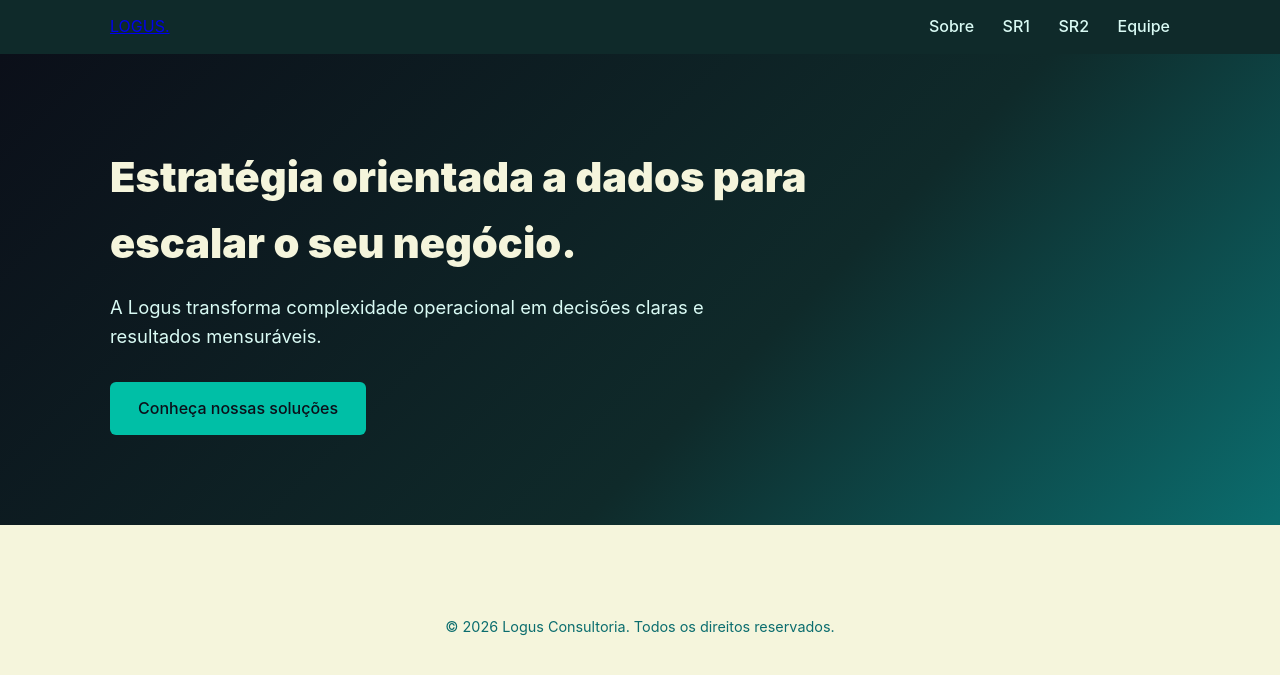
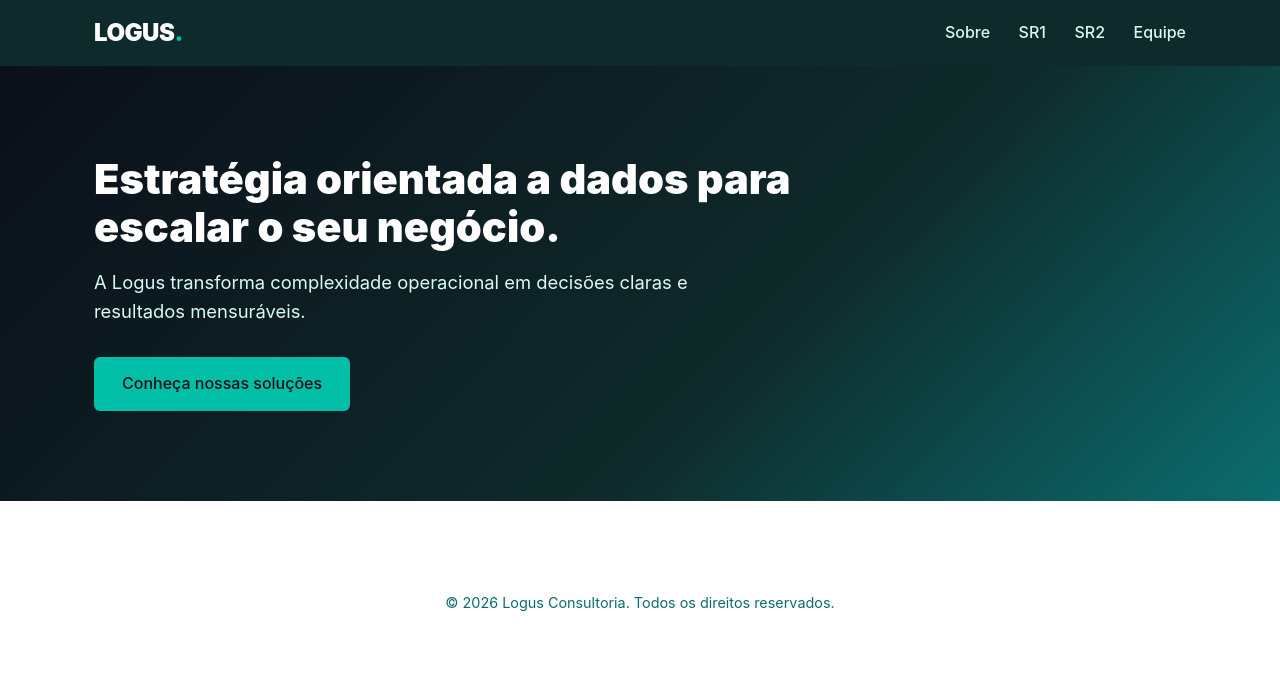
Before and after one commit to paulofonsecacsr/Logus, a Django app: page / in a window 1280 px wide. Shown: the top 675 px of the page. Run offline with Django 5.2, Linux system fonts and the light colour scheme.

Commit message:
style: aplica fonte SF Pro e substitui tom amarelado por branco puro

```diff
--- a/static/css/style.css
+++ b/static/css/style.css
@@ -1,80 +1,152 @@
 :root {
-    /* Paleta da marca */
     --preto: #0B0F19;
     --verde-escuro: #0F2A2A;
-    --creme: #F5F5DC;
+    --creme: #FFFFFF;          /* Substituído por branco puro */
+    --branco-puro: #FFFFFF;
     --gelo: #D9FAF4;
     --turquesa: #00BFA6;
     --petroleo: #0B6D6E;
 
-    /* SF Pro nos dispositivos Apple; fontes parecidas nos demais */
-    --fonte: -apple-system, BlinkMacSystemFont, "SF Pro Text", "SF Pro Display", "Inter", "Segoe UI", sans-serif;
+    --fonte-principal: -apple-system, BlinkMacSystemFont, "SF Pro Display", "SF Pro Text", "Inter", sans-serif;
 }
 
-* { box-sizing: border-box; margin: 0; padding: 0; font-family: var(--fonte); }
+/* Reset e Layout Base */
+* {
+    margin: 0;
+    padding: 0;
+    box-sizing: border-box;
+}
 
 body {
-    background: var(--creme);
+    background-color: var(--branco-puro);
     color: var(--preto);
-    font-weight: 400;              /* Textos corridos: SF Pro Regular */
+    font-family: var(--fonte-principal);
+    font-weight: 400; /* SF Pro Regular */
     line-height: 1.6;
 }
 
-.container { max-width: 1100px; margin: 0 auto; padding: 0 20px; }
+.container {
+    max-width: 1140px;
+    margin: 0 auto;
+    padding: 0 24px;
+}
 
-/* Títulos principais: SF Pro Black | Subtítulos: SF Pro Medium */
-h1 { font-weight: 900; }
-h2, h3 { font-weight: 500; }
+/* Tipografia */
+p {
+    font-family: var(--fonte-principal);
+    font-weight: 400; /* SF Pro Regular */
+}
 
-/* Dados, métricas e indicadores: SF Pro Semibold */
-.dado { font-weight: 600; }
+h1, .hero h1 {
+    font-family: var(--fonte-principal);
+    font-weight: 900; /* SF Pro Black */
+    line-height: 1.15;
+}
 
-/* Botões e formulários: SF Pro Medium */
-button, input, select, textarea { font-family: inherit; font-weight: 500; }
+h2, h3, .subtitulo {
+    font-family: var(--fonte-principal);
+    font-weight: 500; /* SF Pro Medium */
+}
+
+.metrica, .indicador, .dado-destaque {
+    font-family: var(--fonte-principal);
+    font-weight: 600; /* SF Pro Semibold */
+}
+
+button, .btn-cta, input, select, textarea {
+    font-family: var(--fonte-principal);
+    font-weight: 500; /* SF Pro Medium */
+}
 
 /* Navegação */
-.navbar { background: var(--verde-escuro); padding: 14px 0; }
-.nav-content { display: flex; justify-content: space-between; align-items: center; }
-.logo { display: inline-flex; align-items: center; }
-.logo img { height: 40px; width: auto; display: block; }
+.navbar {
+    background: var(--verde-escuro);
+    padding: 14px 0;
+}
+.nav-content {
+    display: flex;
+    justify-content: space-between;
+    align-items: center;
+}
+.logo {
+    display: inline-flex;
+    align-items: center;
+    color: var(--branco-puro);
+    font-weight: 900;
+    font-size: 1.5rem;
+    text-decoration: none;
+    letter-spacing: -0.5px;
+}
+.logo span {
+    color: var(--turquesa);
+}
+.logo img {
+    height: 40px;
+    width: auto;
+    display: block;
+}
 nav a {
     color: var(--gelo);
     text-decoration: none;
     margin-left: 24px;
     font-weight: 500;
+    transition: color 0.2s;
 }
-nav a:hover { color: var(--turquesa); }
+nav a:hover {
+    color: var(--turquesa);
+}
 
 /* Hero */
 .hero {
     background: linear-gradient(135deg, var(--preto), var(--verde-escuro) 60%, var(--petroleo));
-    color: var(--creme);
+    color: var(--branco-puro);
     padding: 90px 0;
 }
-.hero h1 { font-size: 2.6rem; max-width: 700px; margin-bottom: 16px; }
-.hero p { font-size: 1.15rem; max-width: 600px; margin-bottom: 30px; color: var(--gelo); }
+.hero h1 {
+    font-size: 2.6rem;
+    max-width: 700px;
+    margin-bottom: 16px;
+}
+.hero p {
+    font-size: 1.15rem;
+    max-width: 600px;
+    margin-bottom: 30px;
+    color: var(--gelo);
+}
 
 /* Botão */
 .btn-cta {
     display: inline-block;
     background: var(--turquesa);
-    color: var(--preto);           /* texto escuro: contraste melhor que branco no turquesa */
+    color: var(--preto);
     padding: 14px 28px;
     border-radius: 6px;
     text-decoration: none;
     font-weight: 500;
     transition: background 0.2s, color 0.2s;
 }
-.btn-cta:hover { background: var(--petroleo); color: var(--creme); }
+.btn-cta:hover {
+    background: var(--petroleo);
+    color: var(--branco-puro);
+}
 
-.footer { text-align: center; padding: 30px 0; color: var(--petroleo); font-size: 0.9rem; margin-top: 60px; }
+/* Footer */
+.footer {
+    text-align: center;
+    padding: 30px 0;
+    color: var(--petroleo);
+    font-size: 0.9rem;
+    margin-top: 60px;
+}
 
 /* Efeito de entrada e saída */
 @keyframes entrada {
     from { opacity: 0; transform: translateY(24px); }
     to   { opacity: 1; transform: translateY(0); }
 }
-main { animation: entrada 0.6s ease-out backwards; }
+main {
+    animation: entrada 0.6s ease-out backwards;
+}
 body.saindo main {
     opacity: 0;
     transform: translateY(-16px);
--- a/templates/base.html
+++ b/templates/base.html
@@ -2,10 +2,15 @@
 <!DOCTYPE html>
 <html lang="pt-br">
 <head>
+    <head>
     <meta charset="UTF-8">
     <meta name="viewport" content="width=device-width, initial-scale=1.0">
     <title>{% block title %}Logus Consultoria{% endblock %}</title>
+    <link rel="preconnect" href="https://fonts.googleapis.com">
+    <link rel="preconnect" href="https://fonts.gstatic.com" crossorigin>
+    <link href="https://fonts.googleapis.com/css2?family=Inter:wght@400;500;600;900&display=swap" rel="stylesheet">
     <link rel="stylesheet" href="{% static 'css/style.css' %}">
+</head>
 </head>
 <body>
     <header class="navbar">
```
